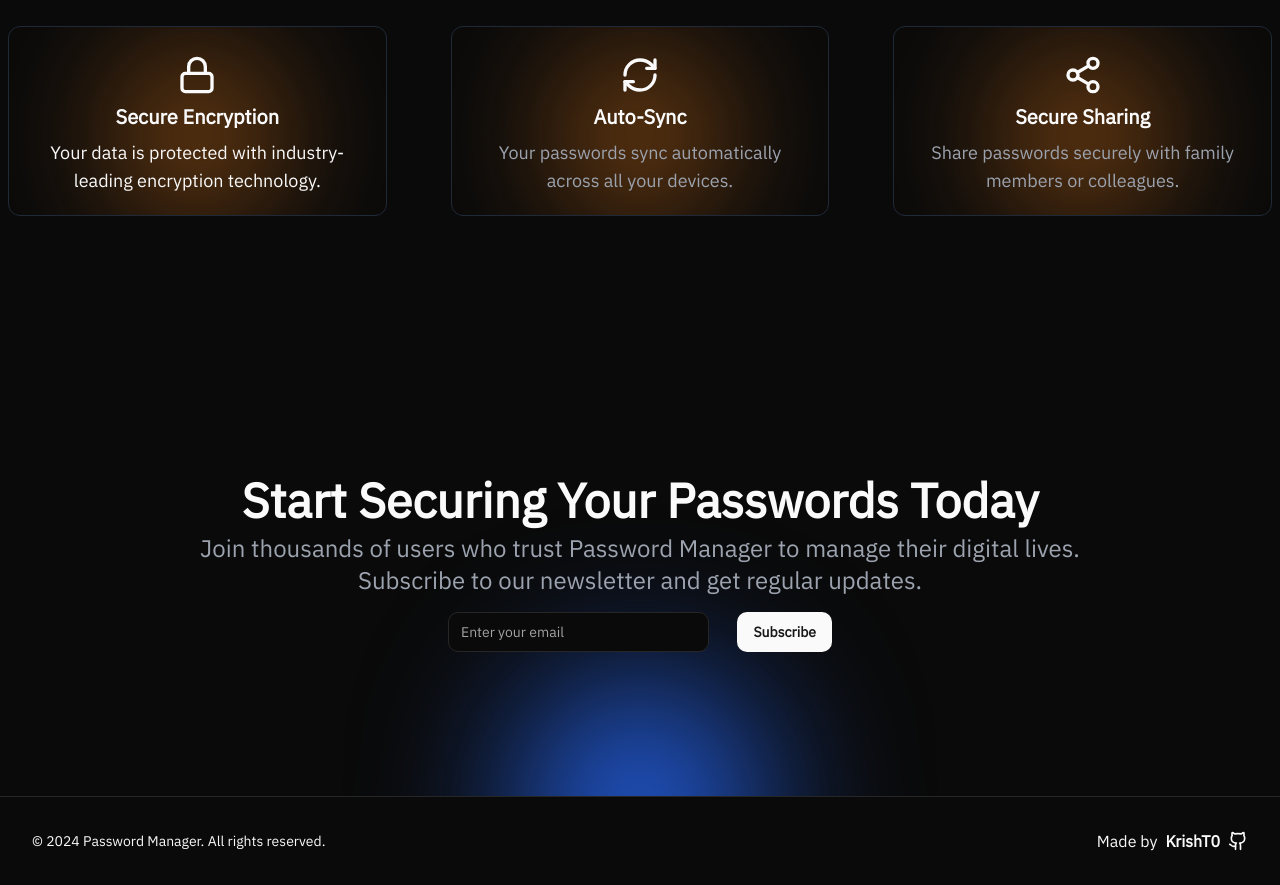
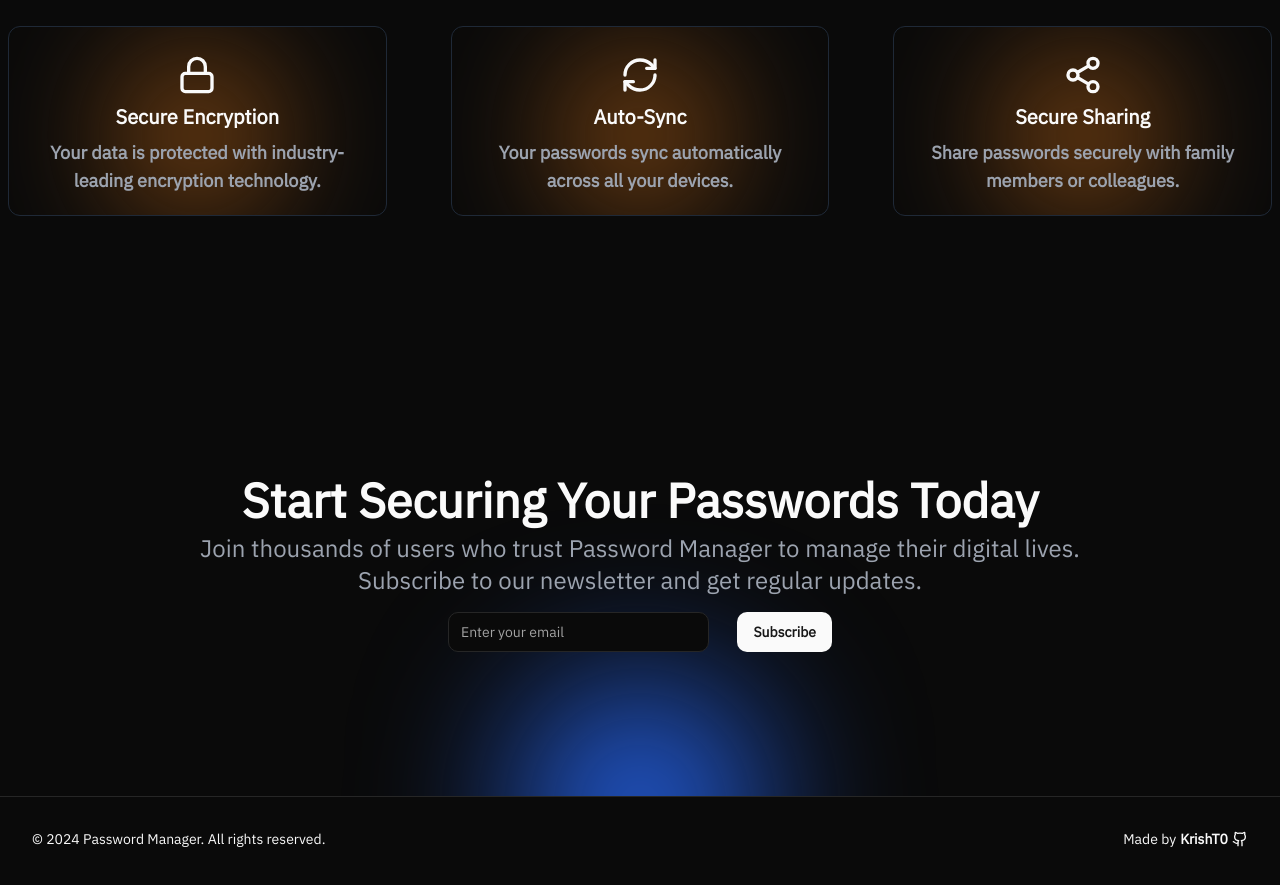
Before and after one commit to KrishT0/Password-Manager-Frontend, a React (Vite) app: page / in a window 1280 px wide. Shown: the part 940-1825 px from the top of the page. Built offline with nearby package versions, Linux system fonts and the light colour scheme.

Commit message:
fixed text color issue in homepage

```diff
--- a/src/pages/home/index.jsx
+++ b/src/pages/home/index.jsx
@@ -78,7 +78,7 @@ function HomePage() {
             <div className="absolute blur-3xl -z-10 bg-yellow-900 aspect-square rounded-full h-44"></div>
             <Lock className="h-10 w-10 mb-2" />
             <h3 className="text-xl font-bold">Secure Encryption</h3>
-            <p className="text-lg   text-center">
+            <p className="text-lg font-semibold text-gray-400  text-center">
               Your data is protected with industry-leading encryption
               technology.
             </p>
@@ -93,7 +93,7 @@ function HomePage() {
             <div className="absolute blur-3xl -z-10 bg-yellow-900 aspect-square rounded-full h-44"></div>
             <RefreshCw className="h-10 w-10 mb-2" />
             <h3 className="text-xl font-bold">Auto-Sync</h3>
-            <p className="text-lg text-gray-400 text-center">
+            <p className="text-lg font-semibold text-gray-400 text-center">
               Your passwords sync automatically across all your devices.
             </p>
           </motion.div>
@@ -107,7 +107,7 @@ function HomePage() {
             <div className="absolute blur-3xl -z-10 bg-yellow-900 aspect-square rounded-full h-44"></div>
             <Share2 className="h-10 w-10 mb-2" />
             <h3 className="text-xl font-bold">Secure Sharing</h3>
-            <p className="text-lg text-gray-400 text-center">
+            <p className="text-lg font-semibold text-gray-400 text-center">
               Share passwords securely with family members or colleagues.
             </p>
           </motion.div>
@@ -141,10 +141,10 @@ function HomePage() {
           <p className="text-sm">
             © 2024 Password Manager. All rights reserved.
           </p>
-          <div className="flex gap-2 items-center">
+          <div className="flex gap-1 text-sm  items-center">
             Made by <span className="font-semibold">KrishT0</span>
             <a href="https://github.com/KrishT0" target="_blank">
-              <Github className="h-5 w-5" />
+              <Github className="h-4 w-4" />
             </a>
           </div>
         </section>
```
